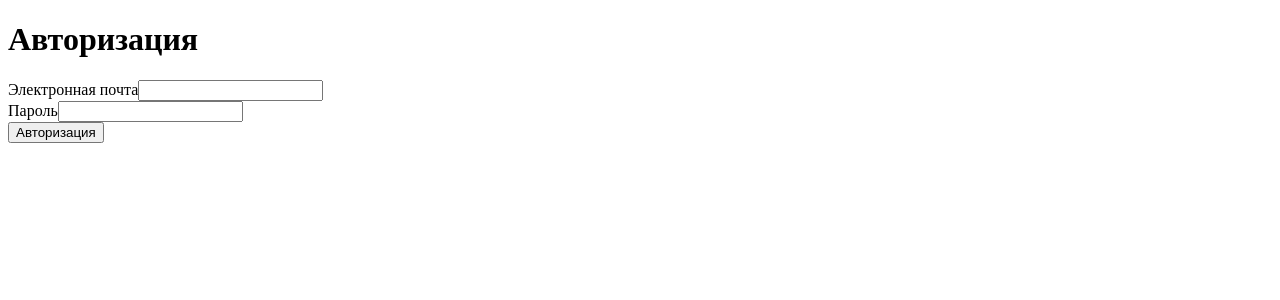
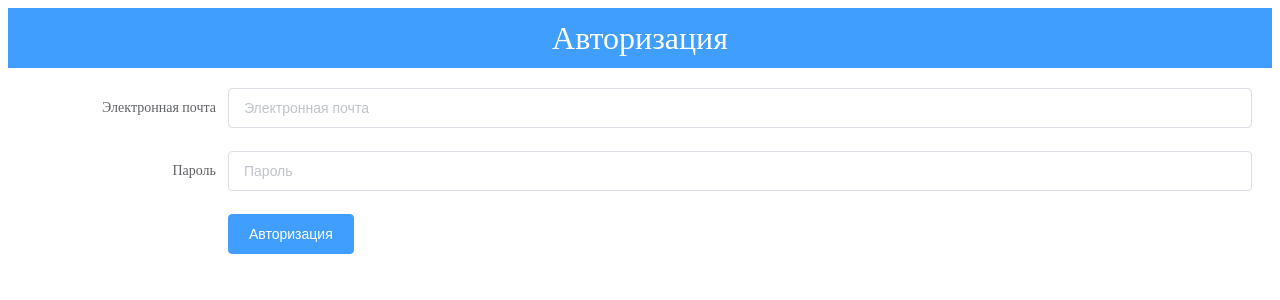
Before and after one commit to 404region/nuxt_vue_element_test, a Nuxt app: page /login in a window 1280 px wide. Shown: the top 300 px of the page. Built offline with nearby package versions, Linux system fonts and the light colour scheme.

Commit message:
Исправлены пути, сделано перенаправление на главную страницу после авторизации

```diff
--- a/pages/index.vue
+++ b/pages/index.vue
@@ -1,7 +1,9 @@
 <template>
   <Tutorial />
 </template>
-
+  <div>
+    <h1>Главная страница</h1>
+  </div>
 <script>
 export default {
   name: 'IndexPage',
--- a/pages/login-element.vue
+++ /dev/null
@@ -1,97 +0,0 @@
-<template>
-    <div class="common-layout">
-        <el-container class="layout-container-demo" v-loading="loading">
-            <el-header>Авторизация</el-header>
-            <el-main>
-                <el-form :model="form" label-width="200px">
-                <el-container v-if="this.errors.length > 0">
-                    <el-alert v-for="error in this.errors" :key="error" :closable="false"
-                        title=""
-                        type="error">{{error}}
-                    </el-alert>
-                </el-container>
-                    <el-form-item label="Электронная почта">
-                        <el-input v-model="form.email" placeholder="Электронная почта" />
-                    </el-form-item>
-                    <el-form-item label="Пароль">
-                        <el-input
-                            v-model.trim="form.password"
-                            type="password"
-                            placeholder="Пароль"
-                            show-password />
-                    </el-form-item>
-                    <el-form-item>
-                        <el-button type="primary" @click="checkForm">Авторизация</el-button>
-                    </el-form-item>
-                </el-form>
-            </el-main>
-        </el-container>
-    </div>
-</template>
-<script>
-    export default {
-        data() {
-            return {
-                form: {
-                    email: '',
-                    password: ''
-                },
-                errors: [],
-                loading: false,
-            }
-        },
-        methods: {
-            checkForm(e) {
-                this.errors = [];
-
-                if (!this.form.password) {
-                    this.errors.push('Введите пароль');
-                }
-
-                if (this.form.password.length < 8) {
-                    this.errors.push('Пароль не может быть меньше 8 символов');
-                }
-
-                if (!this.strWithCapital(this.form.password)) {
-                    this.errors.push('Пароль должен содержать хотя бы одну заглавную букву');
-                }
-
-                if (!this.form.email) {
-                    this.errors.push('Укажите электронную почту.');
-                } else if (!this.validEmail(this.form.email)) {
-                    this.errors.push('Укажите корректный адрес электронной почты.');
-                }
-
-                if (!this.errors.length) {
-                    this.loading = true;
-
-                    setTimeout(() => {
-                        //Разблокировать форму
-                        //Перенаправить на главную страницу
-                        this.loading = false;
-                    }, 2000);
-                    return true;
-                }
-            },
-            validEmail: function (email) {
-                var re = /^(([^<>()[\]\\.,;:\s@"]+(\.[^<>()[\]\\.,;:\s@"]+)*)|(".+"))@((\[[0-9]{1,3}\.[0-9]{1,3}\.[0-9]{1,3}\.[0-9]{1,3}\])|(([a-zA-Z\-0-9]+\.)+[a-zA-Z]{2,}))$/;
-                return re.test(email);
-            },
-            strWithCapital: function(str){
-                return /[A-Z]/.test(str)
-            }
-        }
-    }
-</script>
-
-<style>
-    .el-header {
-        position: relative;
-        background-color:#409EFF;
-        color: white;
-        font-size: 2em;
-        display: flex;
-        justify-content: center;
-        align-items: center;
-    }
-</style>
--- a/pages/login.vue
+++ b/pages/login.vue
@@ -1,37 +1,98 @@
 <template>
-    <div>
-        <h1>Авторизация</h1>
-        <form @submit="userLogin">
-            <div>
-                <label>Электронная почта</label>
-                <input type="email" v-model="login.email" required>
-            </div>
-            <div>
-                <label>Пароль</label>
-                <input type="password" v-model="login.password" minlength="8" required>
-            </div>
-            <button type="primary" plain>Авторизация</button>
-        </form>
+    <div class="common-layout">
+        <el-container class="layout-container-demo" v-loading="loading">
+            <el-header>Авторизация</el-header>
+            <el-main>
+                <el-form :model="form" label-width="200px">
+                <el-container v-if="this.errors.length > 0">
+                    <el-alert v-for="error in this.errors" :key="error" :closable="false"
+                        title=""
+                        type="error">{{error}}
+                    </el-alert>
+                </el-container>
+                    <el-form-item label="Электронная почта">
+                        <el-input v-model="form.email" placeholder="Электронная почта" />
+                    </el-form-item>
+                    <el-form-item label="Пароль">
+                        <el-input
+                            v-model.trim="form.password"
+                            type="password"
+                            placeholder="Пароль"
+                            show-password />
+                    </el-form-item>
+                    <el-form-item>
+                        <el-button type="primary" @click="checkForm">Авторизация</el-button>
+                    </el-form-item>
+                </el-form>
+            </el-main>
+        </el-container>
     </div>
 </template>
 <script>
     export default {
         data() {
             return {
-                element: {
+                form: {
                     email: '',
                     password: ''
                 },
-                login: {
-                    email: '',
-                    password: ''
-                }
+                errors: [],
+                loading: false,
             }
         },
         methods: {
-            userLogin() {
-                console.log('login');
+            checkForm(e) {
+                this.errors = [];
+
+                if (!this.form.password) {
+                    this.errors.push('Введите пароль');
+                }
+
+                if (this.form.password.length < 8) {
+                    this.errors.push('Пароль не может быть меньше 8 символов');
+                }
+
+                if (!this.strWithCapital(this.form.password)) {
+                    this.errors.push('Пароль должен содержать хотя бы одну заглавную букву');
+                }
+
+                if (!this.form.email) {
+                    this.errors.push('Укажите электронную почту.');
+                } else if (!this.validEmail(this.form.email)) {
+                    this.errors.push('Укажите корректный адрес электронной почты.');
+                }
+
+                if (!this.errors.length) {
+                    this.loading = true;
+
+                    setTimeout(() => {
+                        //Разблокировать форму
+                        //Перенаправить на главную страницу
+                        this.loading = false;
+                        this.$router.replace({ path: '/' });
+                    }, 2000);
+                    return true;
+                }
+            },
+            validEmail: function (email) {
+                var re = /^(([^<>()[\]\\.,;:\s@"]+(\.[^<>()[\]\\.,;:\s@"]+)*)|(".+"))@((\[[0-9]{1,3}\.[0-9]{1,3}\.[0-9]{1,3}\.[0-9]{1,3}\])|(([a-zA-Z\-0-9]+\.)+[a-zA-Z]{2,}))$/;
+                return re.test(email);
+            },
+            strWithCapital: function(str){
+                return /[A-Z]/.test(str)
             }
         }
     }
 </script>
+
+<style>
+    .el-header {
+        position: relative;
+        background-color:#409EFF;
+        color: white;
+        font-size: 2em;
+        display: flex;
+        justify-content: center;
+        align-items: center;
+    }
+</style>
```
